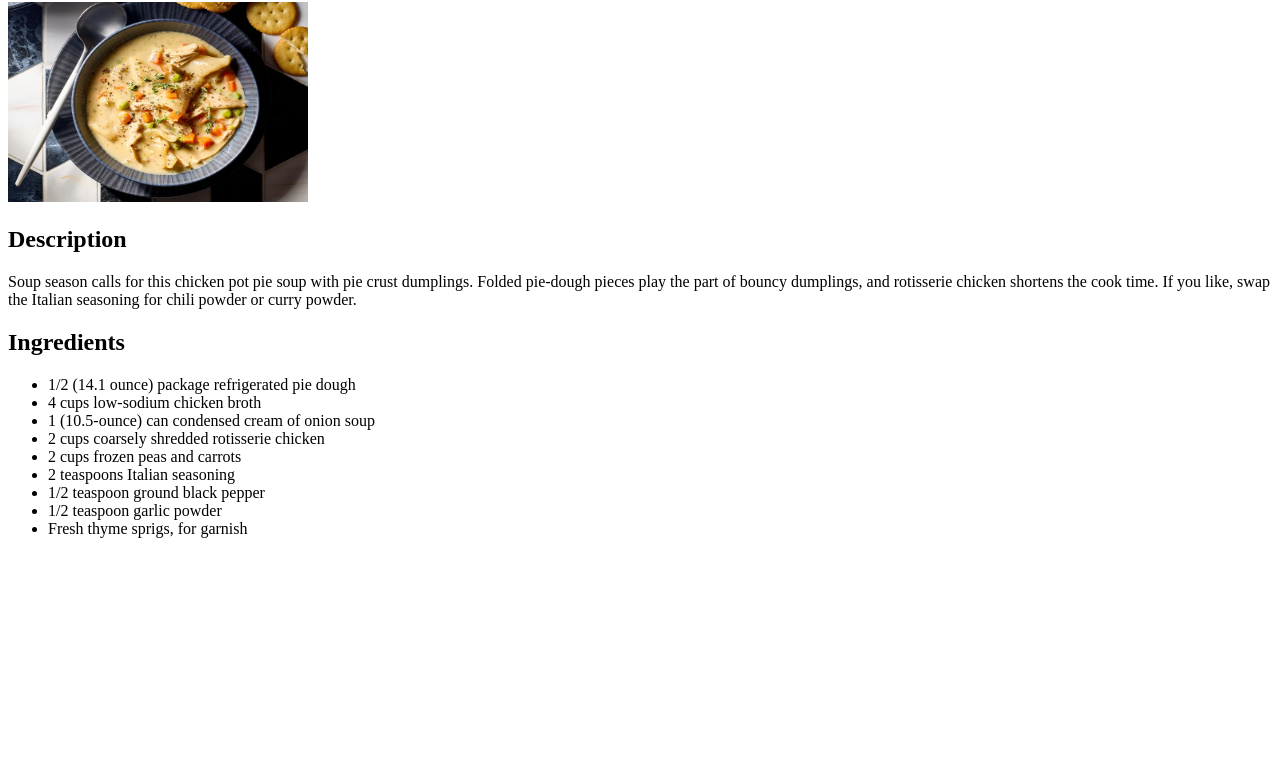
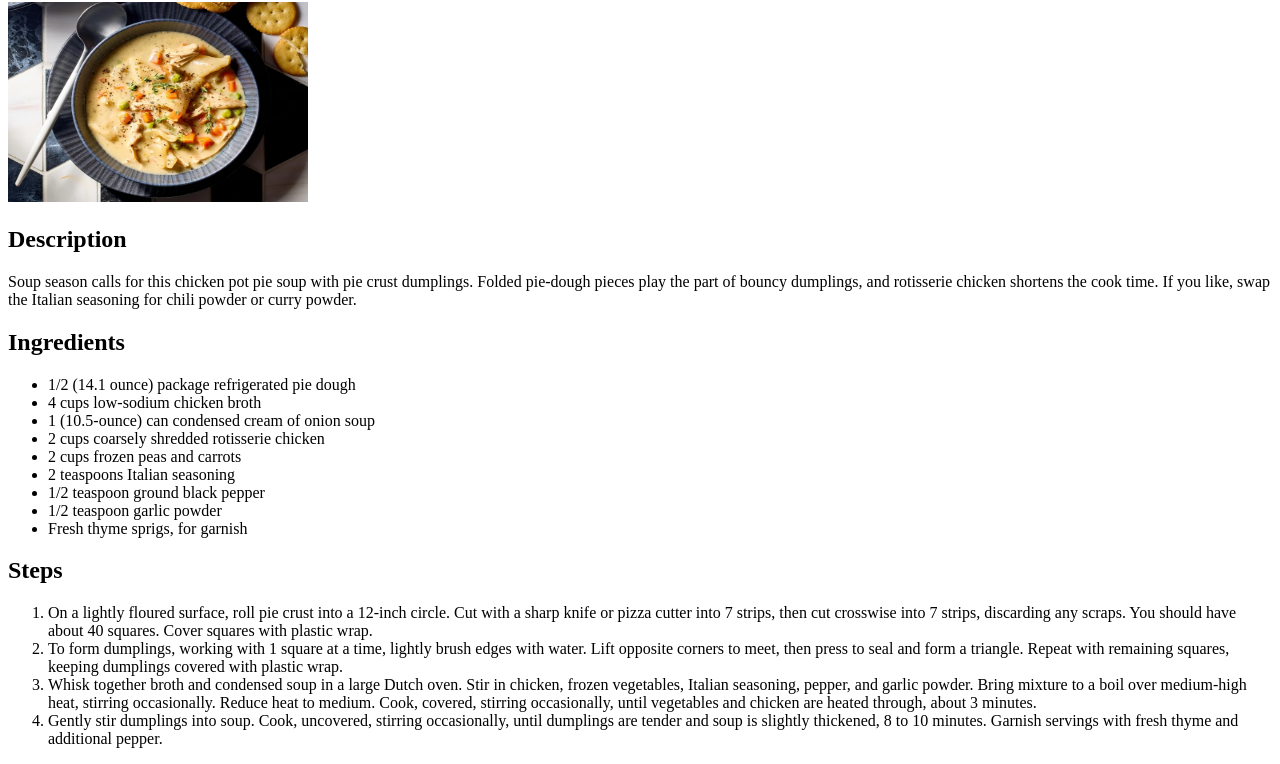
Before and after one commit to baleutes/odin-recipes, a plain HTML site: page recipes/soup.html in a window 1280 px wide. Shown: the part 78-842 px from the top of the page. Before the commit the page ends 800 px from the top, so only its background shows below. Drawn offline with Linux system fonts and the light colour scheme.

Commit message:
Add o. list of steps to soup.html

```diff
--- a/recipes/soup.html
+++ b/recipes/soup.html
@@ -24,5 +24,12 @@
             <li>1/2 teaspoon garlic powder</li>
             <li>Fresh thyme sprigs, for garnish</li>
         </ul>
+        <h2>Steps</h2>
+        <ol>
+            <li>On a lightly floured surface, roll pie crust into a 12-inch circle. Cut with a sharp knife or pizza cutter into 7 strips, then cut crosswise into 7 strips, discarding any scraps. You should have about 40 squares. Cover squares with plastic wrap.</li>
+            <li>To form dumplings, working with 1 square at a time, lightly brush edges with water. Lift opposite corners to meet, then press to seal and form a triangle. Repeat with remaining squares, keeping dumplings covered with plastic wrap.</li>
+            <li>Whisk together broth and condensed soup in a large Dutch oven. Stir in chicken, frozen vegetables, Italian seasoning, pepper, and garlic powder. Bring mixture to a boil over medium-high heat, stirring occasionally. Reduce heat to medium. Cook, covered, stirring occasionally, until vegetables and chicken are heated through, about 3 minutes.</li>
+            <li>Gently stir dumplings into soup. Cook, uncovered, stirring occasionally, until dumplings are tender and soup is slightly thickened, 8 to 10 minutes. Garnish servings with fresh thyme and additional pepper.</li>
+        </ol>
     </body>
 </html>
```
